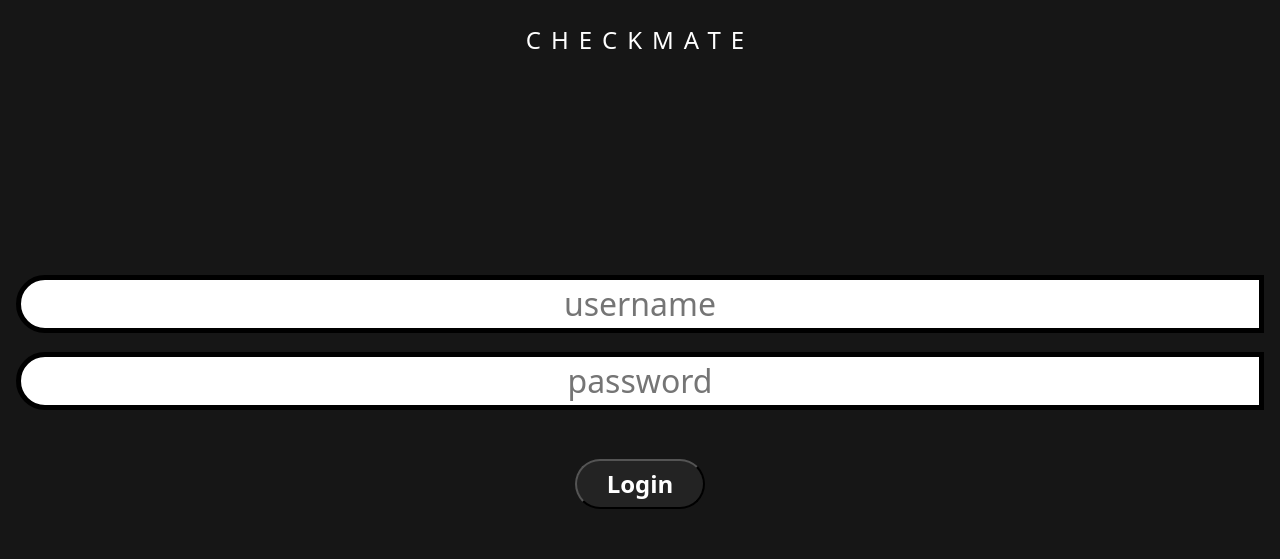
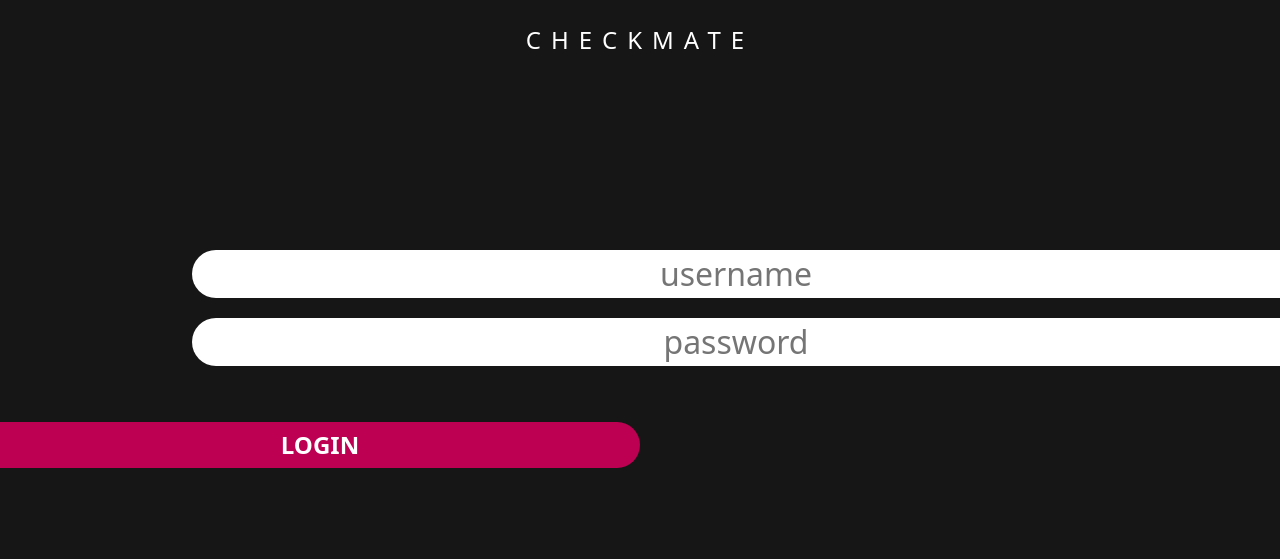
Before and after one commit to ro-jc/checkmate, a Flask app: page /login in a window 1280 px wide. Shown: the top 559 px of the page. Run offline with Flask 3, Linux system fonts and the light colour scheme; some libraries are stand-ins or nearby versions.

Commit message:
login page updated

```diff
--- a/checkmate/forms.py
+++ b/checkmate/forms.py
@@ -11,7 +11,7 @@ from scripts.timetable import create_timetable
 class LoginForm(FlaskForm):
     username = StringField("Username", validators=[DataRequired()])
     password = PasswordField("Password", validators=[DataRequired()])
-    submit = SubmitField("Login")
+    submit = SubmitField("LOGIN")
 
     def validate_username(self, username):
         db = get_db()
--- a/checkmate/static/styleOne.css
+++ b/checkmate/static/styleOne.css
@@ -404,36 +404,35 @@ body::-webkit-scrollbar {
     top: 0;
 }
 .loginForm{
-    width: 100%;
+    width: 100vw;
     height: 40vh;
-    padding: 1rem;
+    /* padding: 1rem; */
     /* background: rgb(66, 66, 66); */
-    display: flex;
-    flex-direction: column;
-    justify-content: space-evenly;
-    align-items: center;
+    /* display: flex; */
+    /* flex-direction: column; */
+    /* justify-content: center; */
+    /* align-items: center; */
+    position: absolute;
+
 }
 
-.loginFormEntry{
-    width: 100%;
-    align-items: center;
-    text-align: center;
-    border: 5px solid black;
-    border-radius: 5rem;
-    display: flex;
-    font-size: 2rem;
-    /* text-align: center; */
-    /* justify-content: center; */
-    margin: 0rem;
-}
+
 .loginClick{
-    background: rgb(35, 35, 35);
+    background: rgb(190, 0, 82);
     font-size: 2rem;
     bottom: none;
-    border-radius: 5rem;
+    border-top-right-radius: 50px;
+    border-bottom-right-radius: 50px;
+    position: absolute;
+    left: 0;
+    border: none;
     color: white;
     padding: 5px 30px;
+    font-size: 1.5rem;
+    font-weight: bold;
+    width: 50vw;
 }
+
 .logoBar{
     position: absolute;
     top: 0;
@@ -475,7 +474,7 @@ form label {
 }
 .registerForm input {
     text-align: center;
-    width: 80vw;
+    width: 90vw;
 }
 .registerForm textarea {
     width: 80vw;
@@ -501,7 +500,7 @@ form label {
     font-weight: bold;
 }
 .enterUsername{
-    font-size: 1.5rem ;
+    font-size: 2rem ;
     height: calc(100vh - 13vh);
     /* background: red; */
     display: flex;
@@ -512,7 +511,7 @@ form label {
 }
 
 .enterMail{
-    font-size: 1.5rem;
+    font-size: 2rem;
     height: 100vh;
     display: flex;
     justify-content: center;
@@ -521,7 +520,7 @@ form label {
     position: relative;
 }
 .enterPassword{
-    font-size: 1.5rem;
+    font-size: 2rem;
     height: 100vh;
     /* background: red; */
     display: flex;
@@ -531,7 +530,7 @@ form label {
     position: relative;
 }
 .enterRePassword{
-    font-size: 1.5rem;
+    font-size: 2rem;
     height: 100vh;
     display: flex;
     justify-content: center;
@@ -540,7 +539,7 @@ form label {
     position: relative;
 }
 .enterName{
-    font-size: 1.5rem;
+    font-size: 2rem;
     height: 100vh;
     /* background: red; */
     display: flex;
@@ -550,7 +549,7 @@ form label {
     flex-direction: column;
 }
 .enterTT{
-    font-size: 1.5rem;
+    font-size: 2rem;
     height: 100vh;
     display: flex;
     justify-content: center;
@@ -621,6 +620,8 @@ form label {
 }
 .inputBox{
     border-radius: 50px;
+    border-top-right-radius: 0;
+    border-bottom-right-radius: 0;
     border: none;
     background: #ffffff;
 }
@@ -641,3 +642,25 @@ form label {
     /* letter-spacing: 3px; */
     /* right: 0; */
 }
+.loginForm div{
+    /* position: absolute; */
+    /* right: 0; */
+    display: flex;
+    width: 100vw;
+    justify-content: end;
+    align-items: center;
+}
+
+.loginEntry{
+    background: white;
+    width: 85%;
+    display: flex;
+    align-items: center;
+    text-align: center;
+    font-size: 2rem;
+    border-radius: 50px;
+    border: none;
+    margin: 10px 0;
+    border-top-right-radius: 0;
+    border-bottom-right-radius: 0;
+}
--- a/checkmate/templates/login.html
+++ b/checkmate/templates/login.html
@@ -5,14 +5,14 @@
 <div class="formContainer">
 <form class="loginForm" action="" method="post">
     {{ form.hidden_tag() }}
-    <div class="input-group">
-        {{ form.username(size=32, class="loginFormEntry", placeholder="username") }}<br>
+    <div>
+        {{ form.username(size=32, class="loginEntry", placeholder="username") }}<br>
         {% for error in form.username.errors %}
         <span style="color: red;">[{{ error }}]</span>
         {% endfor %}
     </div>
-    <div class="input-group">
-        {{ form.password(size=32, class="loginFormEntry", placeholder="password") }}<br>
+    <div>
+        {{ form.password(size=32, class="loginEntry", placeholder="password") }}<br>
         {% for error in form.password.errors %}
         <span style="color: red;">[{{ error }}]</span>
         {% endfor %}
```
